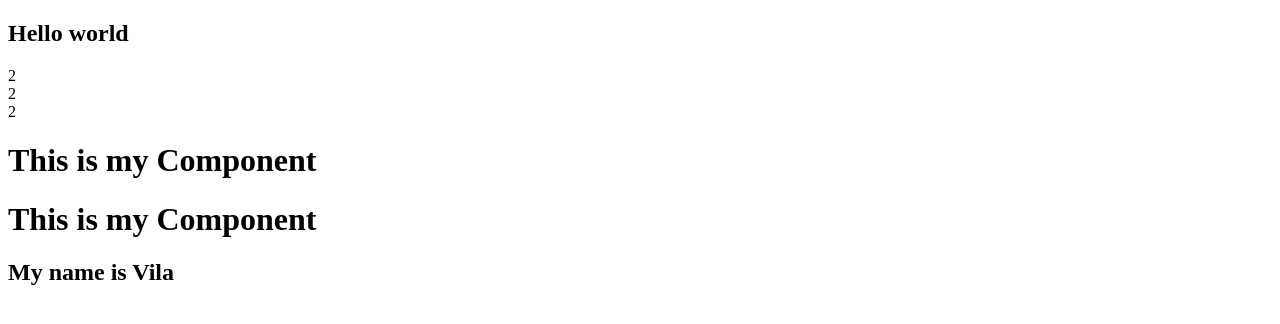
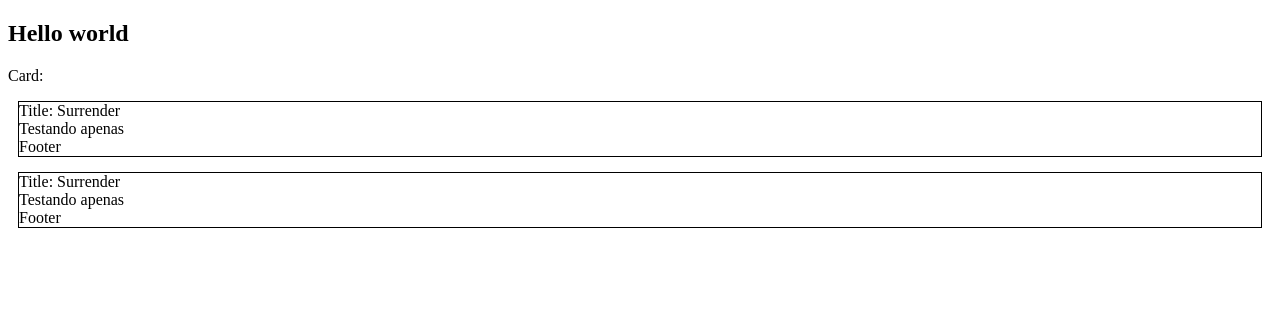
Before and after one commit to luzayadio/study-react-js, a React (Vite) app: page / in a window 1280 px wide. Shown: the top 324 px of the page. Built offline with nearby package versions, Linux system fonts and the light colour scheme.

Commit message:
Component, props Interface

```diff
--- a/src/App.tsx
+++ b/src/App.tsx
@@ -1,4 +1,19 @@
-import { useState } from "react"
+interface ICardProps {
+  title: string;
+  children: React.ReactNode;
+}
+const Card = (props: ICardProps) => {
+  return (
+    <div style={{ border: "1px solid black", margin: "15px 10px 15px 10px" }}>
+      <span>Title: {props.title}</span>
+
+      <div>{props.children}</div>
+
+      <div>Footer</div>
+    </div>
+  )
+}
+
 
 
 export function App() {
@@ -6,59 +21,13 @@ export function App() {
     <div>
       <h2>Hello world</h2>
 
-      {teste()}
-      <br />
-      {useTest()}
-      <br />
-      {useTestHook()}
-      <br />
-
-      {MyComponent()}
-      <MyComponent></MyComponent>
-      <MyName></MyName>
+      <p>Card:</p>
+      <Card title="Surrender">
+        Testando apenas
+      </Card>
+      <Card title="Surrender">
+        Testando apenas
+      </Card>
     </div>
   )
 }
-
-// Função JS
-const teste = () => {
-  return 1 + 1
-}
-
-//Função JS
-const useTest = () => {
-  return 1 + 1
-}
-
-// React Hook
-const useTestHook = () => {
-  const [value] = useState(1 + 1)
-  return value
-}
-
-// Component
-/* As componentes devem começar sempre com letra maiuscula
-para diferenciar dos componente do React JSX */
-const MyComponent = () => {
-  return (
-    <div>
-      <h1>This is my Component</h1>
-    </div>
-  )
-}
-
-function MyName() {
-  return (
-    <div>
-      <h2>My name is Vila</h2>
-    </div>
-  )
-}
-
-const MyAge = (age: number) => {
-  return (
-    <div>
-      <h2>My name is {age}</h2>
-    </div>
-  )
-}
```
